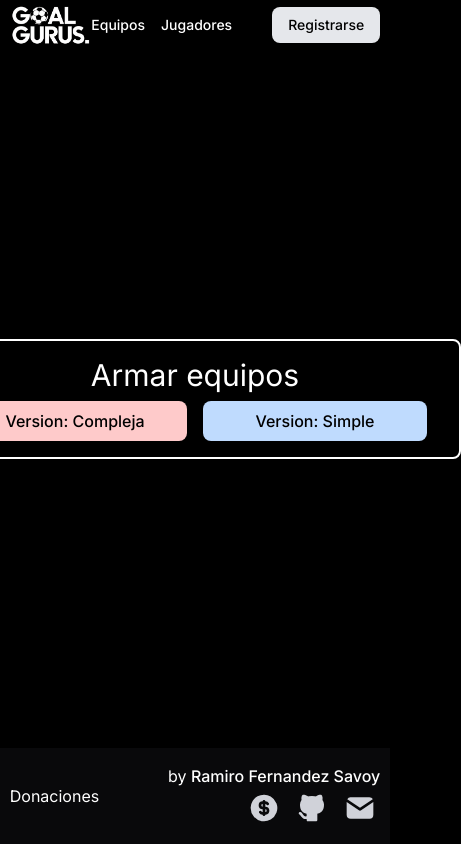
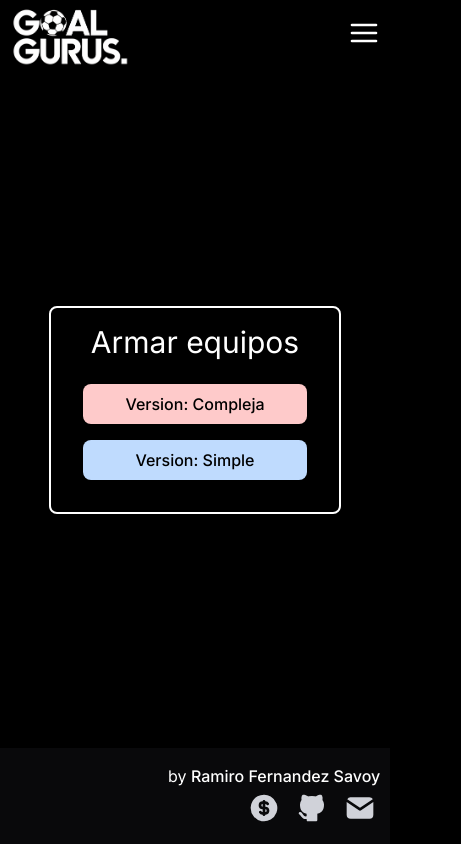
Before and after one commit to ramirofernandezsavoy/gg-teamshuffler, a Next.js app: page / in a window 390 px wide. Shown: the whole page, 461 px wide, since content can reach past the window. Built offline with nearby package versions, Linux system fonts and the light colour scheme.

Commit message:
responsive design updates for mobile screens

```diff
--- a/src/app/page.tsx
+++ b/src/app/page.tsx
@@ -6,7 +6,7 @@ export default function Home() {
       <section className="flex flex-col justify-center items-center">
           <div className="border-white rounded-lg border-2 px-8 py-4">
             <h2 className="text-center text-3xl">Armar equipos</h2>
-            <div className="flex gap-4 mt-2">
+            <div className="flex flex-col md:flex-row py-4 gap-4 mt-2">
               <Link href="/teams" className="flex flex-col items-center justify-center bg-red-200 hover:bg-red-400 duration-200 px-4 py-2 w-56 text-black rounded-lg font-medium">
                 Version: Compleja
               </Link>
--- a/src/components/Footer.tsx
+++ b/src/components/Footer.tsx
@@ -10,7 +10,7 @@ export default function Footer() {
     <section className="bg-zinc-950 py-4">
         <footer className="wrapper flex justify-between items-center ">
             <div>
-                Donaciones
+                {/* Donaciones */}
             </div>
             <div>
                 <p>
--- /dev/null
+++ b/src/components/Hamburguer.tsx
@@ -0,0 +1,38 @@
+import Link from "next/link";
+import {
+  Popover,
+  PopoverContent,
+  PopoverTrigger,
+} from "@/components/ui/popover";
+import { Button } from "./ui/button";
+import { AlignJustify } from "lucide-react";
+
+export default function Hamburguer() {
+  return (
+    <Popover>
+      <PopoverTrigger asChild>
+        <button className="shadow-lg">
+            <AlignJustify size={32} />
+        </button>
+
+      </PopoverTrigger>
+      <PopoverContent>
+        <ul className="flex flex-col text-xl items-center justify-center gap-8 md:gap-6 text-white font-medium py-8 px-12 h-64">
+          <Link className="hover:text-gray-200" href="/teams">
+            Equipos
+          </Link>
+          <Link className="hover:text-gray-200" href="/players">
+            Jugadores
+          </Link>
+          {/* <Link className="hover:text-gray-200"href="/games">Partidos</Link> */}
+          <Link
+            className="bg-gray-200 text-black rounded-lg px-4 py-2 hover:bg-gray-300"
+            href="/register"
+          >
+            Registrarse
+          </Link>
+        </ul>
+      </PopoverContent>
+    </Popover>
+  );
+}
--- a/src/components/Nav.tsx
+++ b/src/components/Nav.tsx
@@ -1,6 +1,7 @@
 import Link from "next/link";
 import Image from "next/image";
 import logo from "../../public/gg-logo.png";
+import Hamburguer from "./Hamburguer";
 
 export default function Nav() {
   return (
@@ -10,12 +11,16 @@ export default function Nav() {
         <Image src={logo} alt="Logo Goal Gurus" height={120} width={120} />
         </Link>
 
-        <ul className="flex text-sm items-center gap-4 md:gap-6 text-white font-medium">
+        <ul className="md:flex text-sm items-center gap-4 md:gap-6 text-white font-medium hidden ">
           <Link className="hover:text-gray-200" href="/teams">Equipos</Link>
           <Link className="hover:text-gray-200"href="/players">Jugadores</Link>
           {/* <Link className="hover:text-gray-200"href="/games">Partidos</Link> */}
           <Link className="bg-gray-200 text-black rounded-lg px-4 py-2 ml-6 hover:bg-gray-300" href="/register">Registrarse</Link>
         </ul>
+        <div className="block md:hidden">
+          <Hamburguer />
+        </div>
+
       </section>
     </nav>
   );
```
